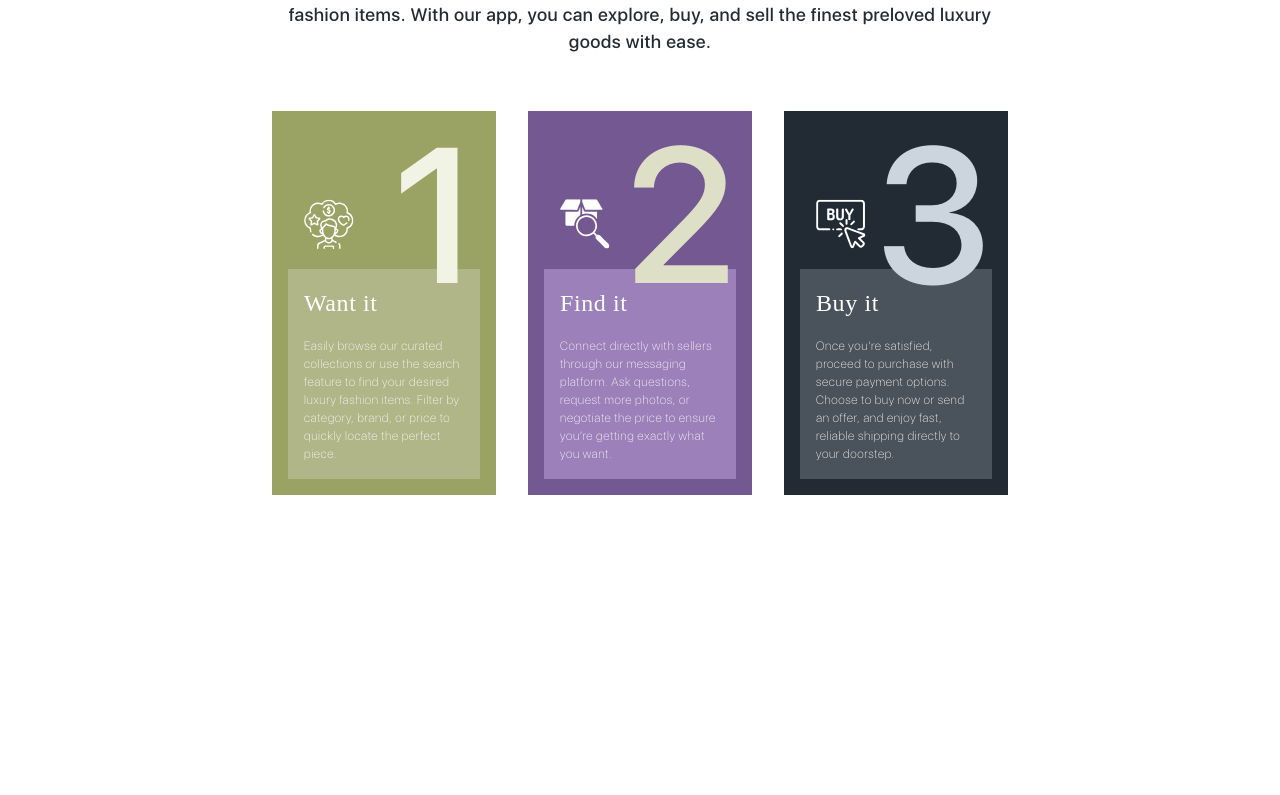
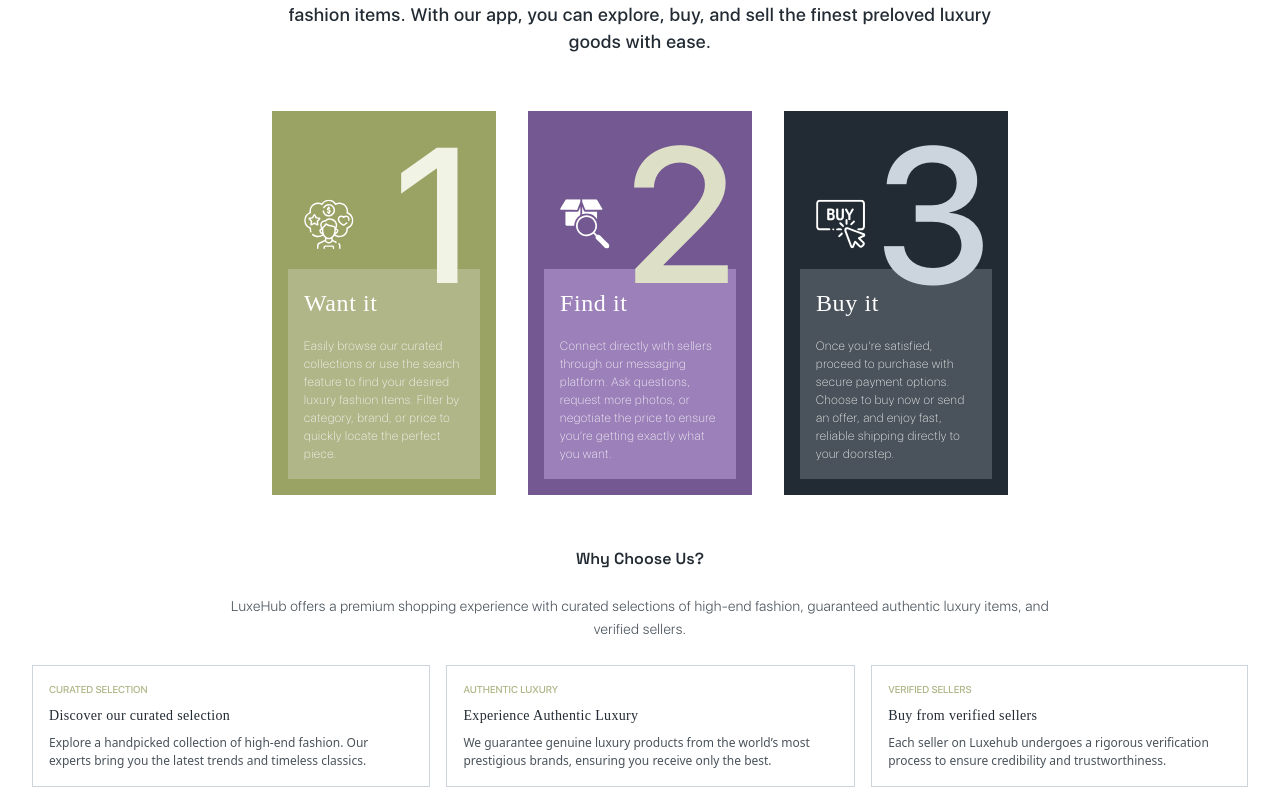
Before and after one commit to abdul-razaq/luxehub-landing, a React (Vite) app: page / in a window 1280 px wide. Shown: the part 2082-2877 px from the top of the page. Before the commit the page ends 2681 px from the top, so only its background shows below. Built offline with nearby package versions, Linux system fonts and the light colour scheme; a web font is replaced by a local one.

Commit message:
feature: built the "Why Choose Us section"

```diff
--- a/src/App.tsx
+++ b/src/App.tsx
@@ -4,6 +4,7 @@ import BrandsSection from './components/BrandsSection';
 import BuyAndSellSection from './components/BuyAndSellSection';
 import Header from './components/Header';
 import ShoppingSection from './components/ShoppingSection';
+import WhyChooseUsSection from './components/WhyChooseUsSection';
 
 function App() {
 	return (
@@ -12,6 +13,7 @@ function App() {
 			<BrandsSection />
 			<ShoppingSection />
 			<BuyAndSellSection />
+			<WhyChooseUsSection />
 		</main>
 	);
 }
--- a/src/components/BuyAndSellSection.tsx
+++ b/src/components/BuyAndSellSection.tsx
@@ -64,7 +64,7 @@ export default function BuyAndSellSection() {
 	}
 
 	return (
-		<article className="pb-20 lg:px-24 md:px-10 flex flex-col items-center justify-center w-full">
+		<article className="pb-5 lg:px-24 md:px-10 flex flex-col items-center justify-center w-full">
 			<div className="bg-background-900 font-SpaceGrotesk font-bold tracking-wider leading-normal py-1.5 px-2 rounded-full flex items-center text-white">
 				<button
 					className={`px-4 py-1.5 uppercase ${mode === 'buy' ? selectedClasses : ''} transition-all duration-300`}
--- /dev/null
+++ b/src/components/WhyChooseUsSection.tsx
@@ -0,0 +1,52 @@
+export default function WhyChooseUsSection() {
+	return (
+		<section className="text-center p-2">
+			<h1 className="font-SpaceGrotesk font-semibold mb-2">Why Choose Us?</h1>
+			<p className="font-SFlight text-sm md:text-md leading-relaxed tracking-wide text-background-700 my-6 md:w-8/12 md:mx-auto">
+				LuxeHub offers a premium shopping experience with curated selections of
+				high-end fashion, guaranteed authentic luxury items, and verified
+				sellers.
+			</p>
+			<div className="flex flex-col gap-4 md:flex-row px-6">
+				<Card
+					title="CURATED SELECTION"
+					subtitle="Discover our curated selection"
+					content="Explore a handpicked collection of high-end fashion. Our experts bring
+				you the latest trends and timeless classics."
+				/>
+				<Card
+					title="AUTHENTIC LUXURY"
+					subtitle="Experience Authentic Luxury"
+					content="We guarantee genuine luxury products from the world’s most prestigious brands, ensuring you receive only the best."
+				/>
+				<Card
+					title="VERIFIED SELLERS"
+					subtitle="Buy from verified sellers"
+					content="Each seller on Luxehub undergoes a rigorous verification process to ensure credibility and trustworthiness."
+				/>
+			</div>
+		</section>
+	);
+}
+
+function Card({
+	title,
+	subtitle,
+	content,
+}: {
+	title: string;
+	subtitle: string;
+	content: string;
+}) {
+	return (
+		<div className="p-4 border border-background-100 gap-2 text-start flex flex-col">
+			<h2 className="uppercase font-SFmedium text-xs text-primary-700">
+				{title}
+			</h2>
+			<h3 className="font-SFsemibold text-md leading-normal tracking-wide">
+				{subtitle}
+			</h3>
+			<p className="text-background-700 text-sm">{content}</p>
+		</div>
+	);
+}
```
